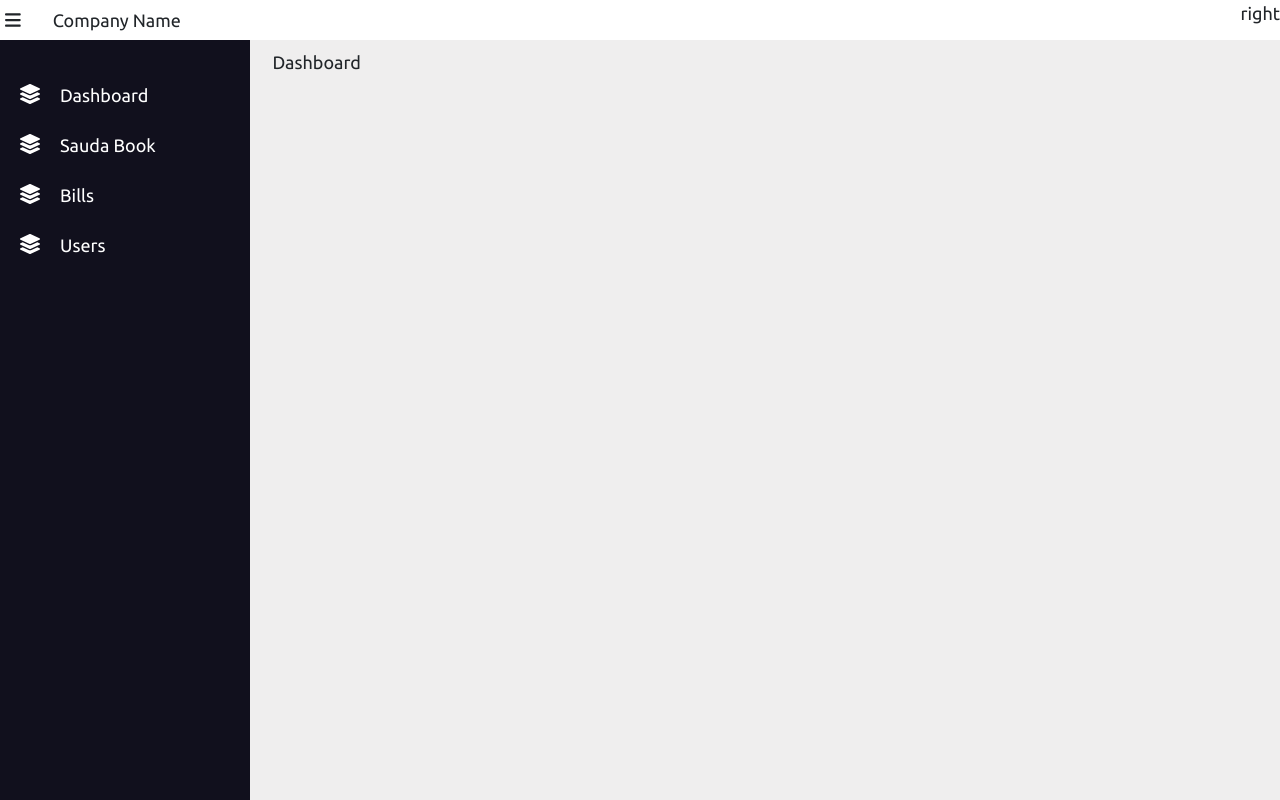
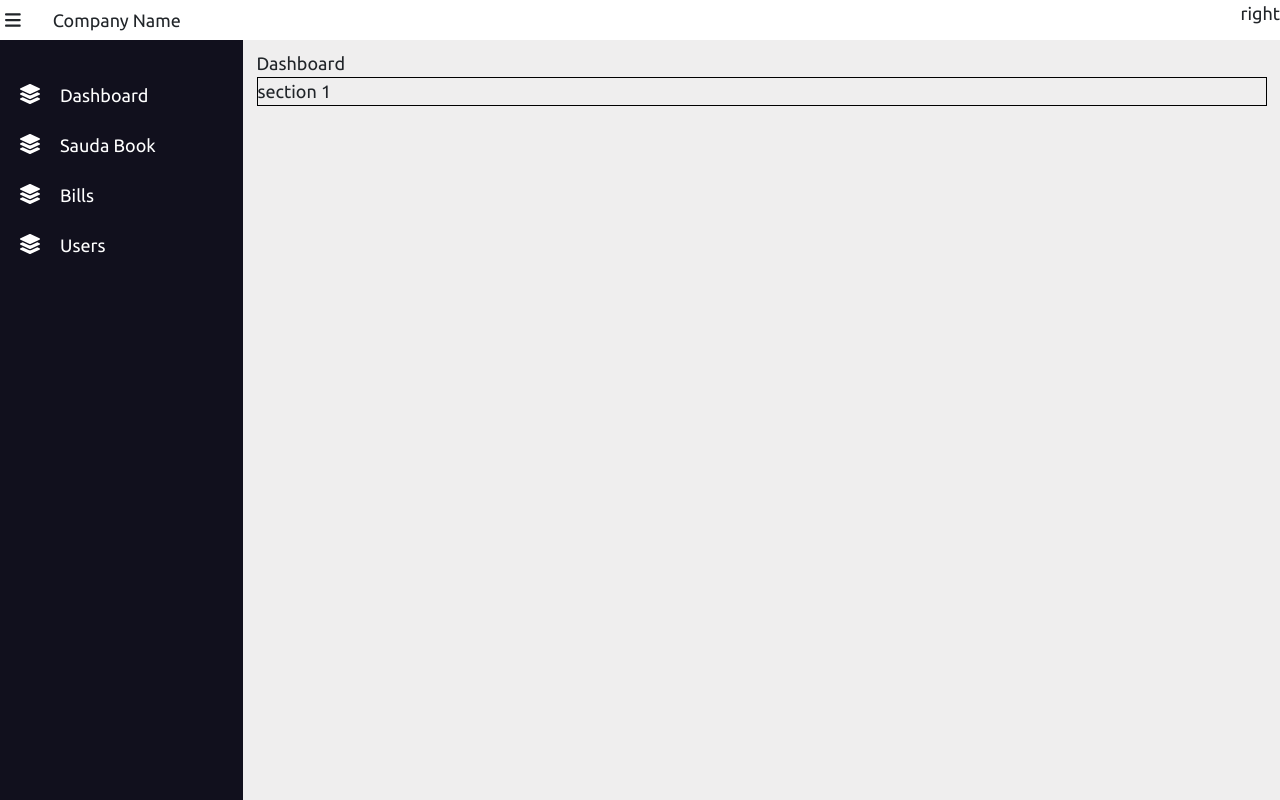
Before and after one commit to sumeet030990/react-dashboard, a React (Create React App) app: page / in a window 1280 px wide. Built offline with nearby package versions, Linux system fonts and the light colour scheme; a web font is replaced by a local one.

Commit message:
navbar toggle completed

```diff
--- a/src/App.css
+++ b/src/App.css
@@ -2,7 +2,24 @@
   display: flex;
   flex-direction: column;
 }
-.main-section{
+.main-section {
   display: flex;
   height: calc(100vh - var(--nav-bar-height));
 }
+
+.main-container {
+  position: relative;
+  width: 100vw;
+  background-color: var(--background-color);
+  transition: all 2.5s ease;
+}
+
+.main-container.minimized-navbar {
+  margin-left: -230px;
+}
+
+.container {
+  margin: 10px;
+  max-width: 100%;
+  padding-right: 18px;
+}
--- a/src/App.tsx
+++ b/src/App.tsx
@@ -16,7 +16,7 @@ function App() {
         <div className="main-section">
           <Sidebar navbarToggleClick={navbarToggleClick} />
           <div className={`main-container ${navbarToggleClick ? 'minimized-navbar' : ''}`}>
-            <div className="container m-2 full-height">
+            <div className="container">
               <Routes>
                 <Route path="/" element={<Dashboard />}></Route>
               </Routes>
--- a/src/components/Dashboard/Dashboard.tsx
+++ b/src/components/Dashboard/Dashboard.tsx
@@ -1,7 +1,12 @@
 import React from 'react';
 
 function Dashboard() {
-  return <div>Dashboard</div>;
+  return (
+    <div>
+      Dashboard
+      <div style={{ border: '1px solid black' }}>section 1</div>
+    </div>
+  );
 }
 
 export default Dashboard;
--- a/src/components/Navbar/Navbar.css
+++ b/src/components/Navbar/Navbar.css
@@ -22,3 +22,7 @@
   justify-content: flex-end;
   flex: 1;
 }
+
+.navbar-left-container svg{
+  cursor: pointer;
+}
--- a/src/components/Navbar/Navbar.tsx
+++ b/src/components/Navbar/Navbar.tsx
@@ -2,11 +2,11 @@ import { FontAwesomeIcon } from '@fortawesome/react-fontawesome';
 import './Navbar.css';
 import { faBars } from '@fortawesome/free-solid-svg-icons';
 
-function Navbar({ navbarToggleClick, setNavbarToggleClick }: any) {
+function Navbar({ setNavbarToggleClick }: any) {
   return (
     <nav className="navbar-container">
       <span className="navbar-left-container">
-        <FontAwesomeIcon icon={faBars} />
+        <FontAwesomeIcon icon={faBars} onClick={() => setNavbarToggleClick((oldState: boolean) => !oldState)} />
         <div className="company-name">
           <span className="navbar-right-container">Company Name</span>
         </div>
--- a/src/components/Sidebar/Sidebar.css
+++ b/src/components/Sidebar/Sidebar.css
@@ -1,5 +1,5 @@
 .sidebar-container{
-  flex-basis: var(--sidebar-width);
+  width: var(--sidebar-width);
   background-color: var(--dark-background);
 }
 .nav-links-ul {
--- a/src/index.css
+++ b/src/index.css
@@ -15,9 +15,9 @@
   --dark-background: #11101d;
   --white-color: #ffffff;
   --mobile-font-size: 12px;
-  ----bs-body-bg : #efeeee;
+  --background-color : #efeeee;
   --nav-bar-height: 40px;
-  --sidebar-width: 250px
+  --sidebar-width: 300px
 }
 
 body {
@@ -27,5 +27,5 @@ body {
 }
 
 html body {
-  background-color: #efeeee ;
+  background-color: var(--background-color);
 }
```
